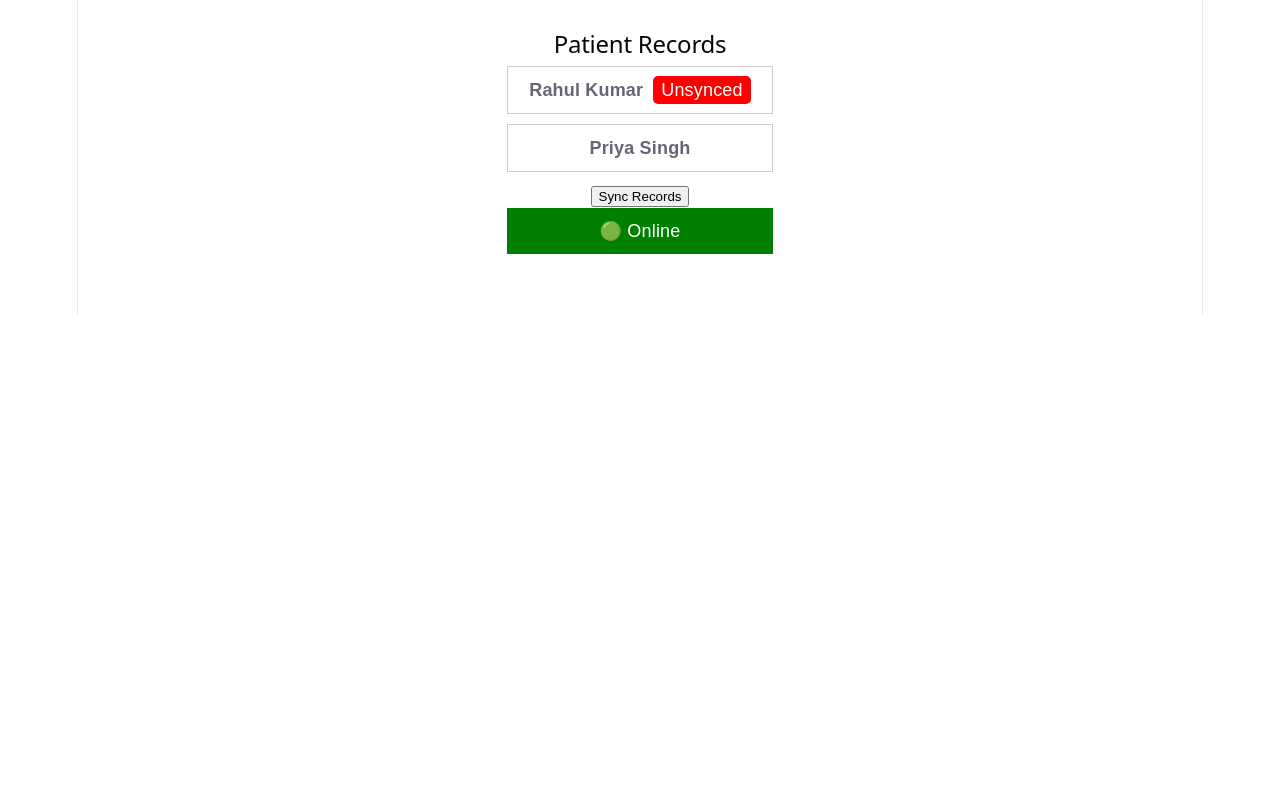
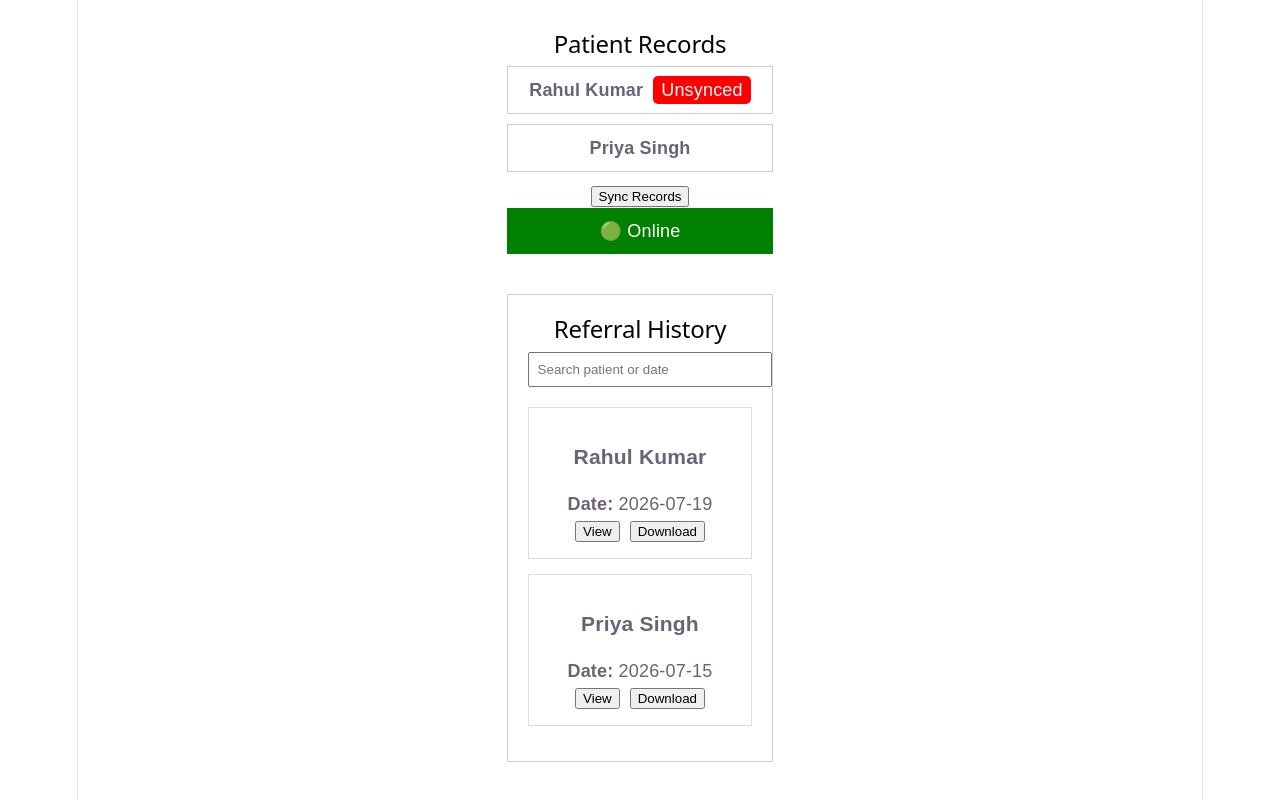
Before and after one commit to Innov06/medi-connect-client, a React (Vite) app: page / in a window 1280 px wide. Shown: the part 574-1374 px from the top of the page. Before the commit the page ends 888 px from the top, so only its background shows below. Built offline with nearby package versions, Linux system fonts and the light colour scheme; no server answers.

Commit message:
dd referral history with offline caching and view/download support

```diff
--- a/src/App.jsx
+++ b/src/App.jsx
@@ -4,6 +4,7 @@ import "./App.css";
 import ResourceList from "./components/ResourceList";
 import ConnectivityStatus from "./components/ConnectivityStatus";
 import PatientList from "./components/PatientList";
+import ReferralHistory from "./components/ReferralHistory";
 
 function App() {
   const { t, i18n } = useTranslation();
@@ -85,6 +86,7 @@ function App() {
       <ResourceList />
       <PatientList />
       <ConnectivityStatus />
+      <ReferralHistory />
     </div>
   );
 }
--- /dev/null
+++ b/src/components/ReferralHistory.jsx
@@ -0,0 +1,98 @@
+import { useEffect, useState } from "react";
+
+function ReferralHistory() {
+  const [referrals, setReferrals] = useState([]);
+  const [search, setSearch] = useState("");
+
+  useEffect(() => {
+    // Clear old cached data (optional while developing)
+    localStorage.removeItem("referrals");
+
+    const cached = localStorage.getItem("referrals");
+
+    if (cached) {
+      setReferrals(JSON.parse(cached));
+    } else {
+      const sampleData = [
+        {
+          id: 1,
+          patient: "Rahul Kumar",
+          date: "2026-07-19",
+          file: "/referral.html",
+        },
+        {
+          id: 2,
+          patient: "Priya Singh",
+          date: "2026-07-15",
+          file: "/referral.html",
+        },
+      ];
+
+      setReferrals(sampleData);
+      localStorage.setItem("referrals", JSON.stringify(sampleData));
+    }
+  }, []);
+
+  const filtered = referrals.filter(
+    (r) =>
+      r.patient.toLowerCase().includes(search.toLowerCase()) ||
+      r.date.includes(search)
+  );
+
+  return (
+    <div
+      style={{
+        marginTop: "40px",
+        border: "1px solid #ccc",
+        padding: "20px",
+      }}
+    >
+      <h2>Referral History</h2>
+
+      <input
+        type="text"
+        placeholder="Search patient or date"
+        value={search}
+        onChange={(e) => setSearch(e.target.value)}
+        style={{
+          padding: "8px",
+          width: "100%",
+          marginBottom: "20px",
+        }}
+      />
+
+      {filtered.map((item) => (
+        <div
+          key={item.id}
+          style={{
+            border: "1px solid #ddd",
+            padding: "15px",
+            marginBottom: "15px",
+          }}
+        >
+          <h3>{item.patient}</h3>
+
+          <p>
+            <strong>Date:</strong> {item.date}
+          </p>
+
+          <button
+            onClick={() => window.open(item.file, "_blank")}
+          >
+            View
+          </button>
+
+          <a
+            href={item.file}
+            download
+            style={{ marginLeft: "10px" }}
+          >
+            <button>Download</button>
+          </a>
+        </div>
+      ))}
+    </div>
+  );
+}
+
+export default ReferralHistory;
```
Also changed, not shown: public/referral.html (added, +19 -0 lines), 1 other file (tests, documents, lock files or other folders).
